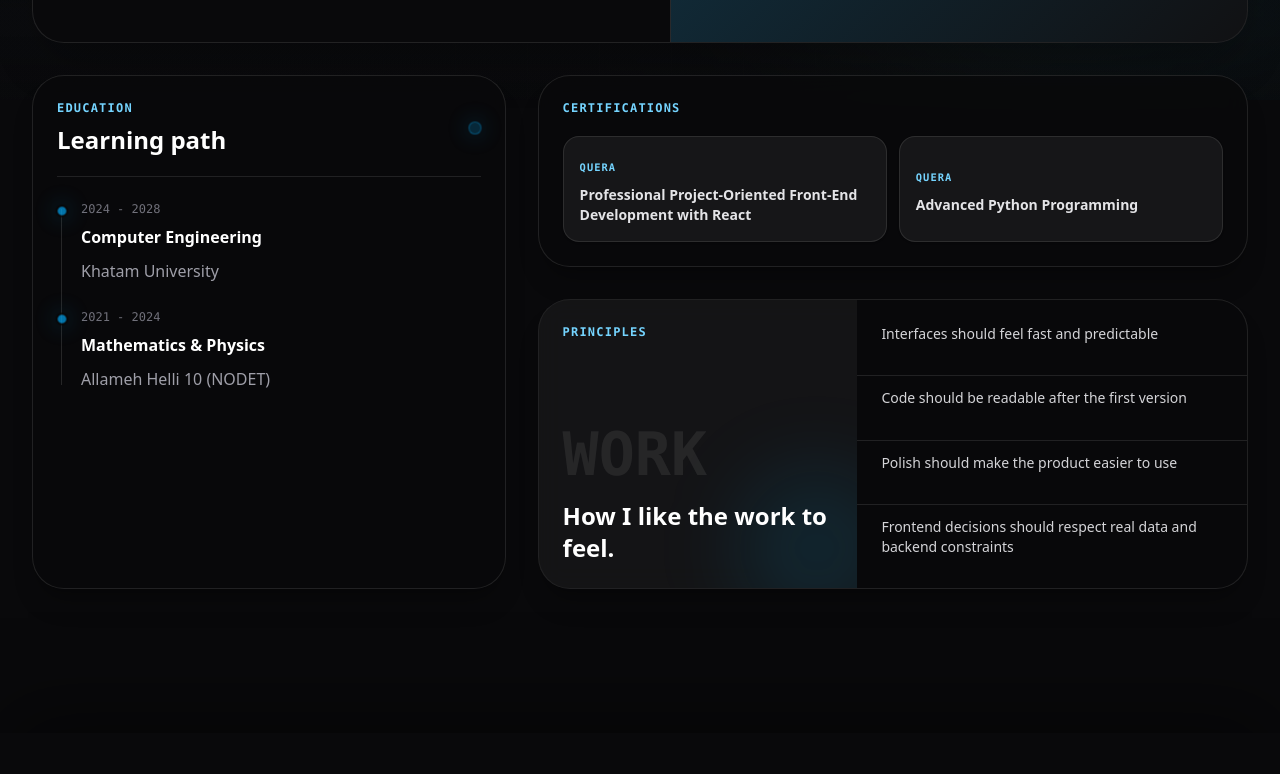
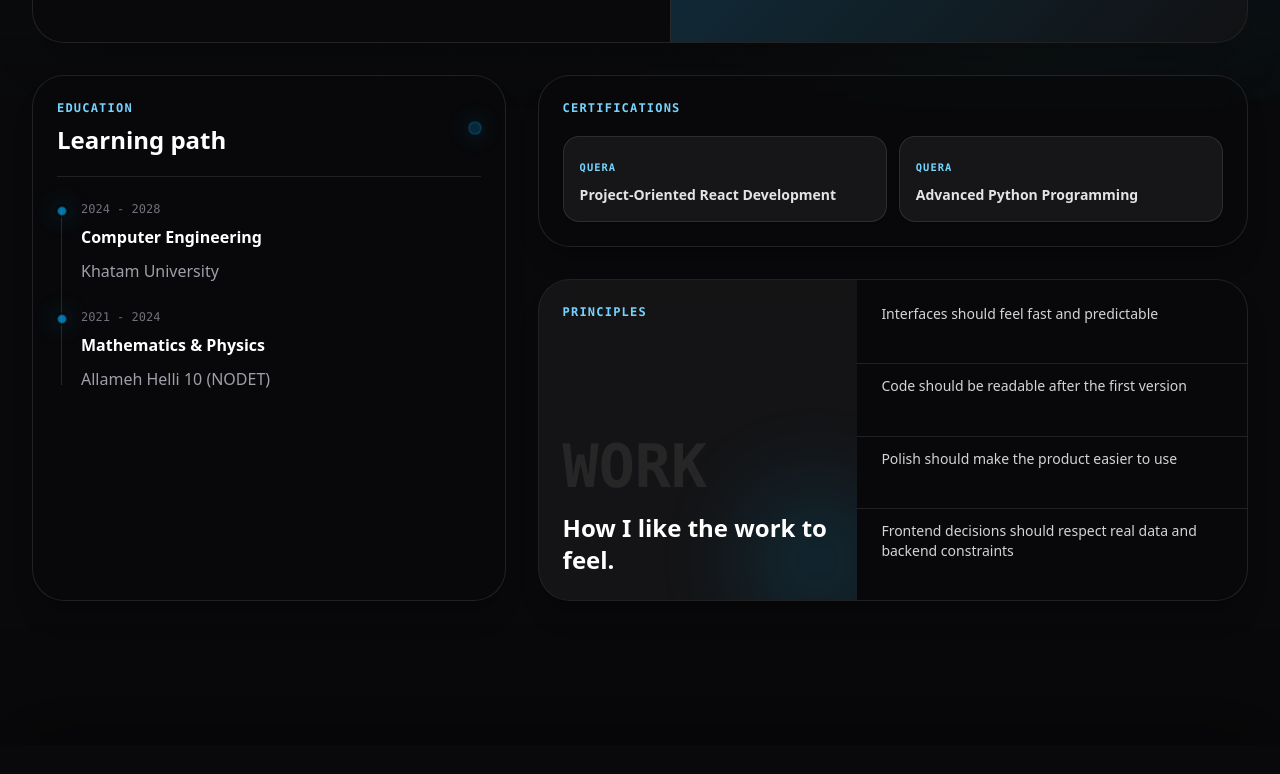
Before and after one commit to alireza-hq/portfolio, a Next.js app: page /about in a window 1280 px wide. Shown: the part 700-1474 px from the top of the page. Built offline with nearby package versions, Linux system fonts and the light colour scheme.

Commit message:
fix: stabilize certificate preview

```diff
--- a/src/features/about/components/AboutPrinciples.tsx
+++ b/src/features/about/components/AboutPrinciples.tsx
@@ -12,7 +12,7 @@ export const AboutPrinciples = ({
 }: AboutPrinciplesProps) => {
   return (
     <div className='grid overflow-hidden rounded-4xl border border-zinc-900/10 bg-white/80 shadow-xl shadow-zinc-900/5 backdrop-blur-md sm:grid-cols-[0.9fr_1.1fr] dark:border-white/10 dark:bg-zinc-950/80 dark:shadow-black/20'>
-      <div className='relative flex min-h-64 flex-col justify-between overflow-hidden bg-zinc-100/80 p-6 dark:bg-white/5'>
+      <div className='relative flex min-h-64 flex-col justify-between overflow-hidden bg-zinc-100/80 p-6 sm:min-h-80 dark:bg-white/5'>
         <div className='absolute -right-10 -bottom-10 h-40 w-40 rounded-full bg-sky-500/12 blur-2xl' />
         <p className='font-mono text-xs font-semibold tracking-widest text-sky-600 uppercase dark:text-sky-300'>
           {activeCertification ? 'certificate preview' : 'principles'}
@@ -31,7 +31,7 @@ export const AboutPrinciples = ({
 
       {activeCertification ? (
         <div
-          className='relative min-h-72 bg-zinc-950/95 p-3 select-none'
+          className='relative h-72 bg-zinc-950/95 p-3 select-none sm:h-80'
           onContextMenu={(event) => event.preventDefault()}
         >
           <Image
@@ -44,7 +44,7 @@ export const AboutPrinciples = ({
           />
         </div>
       ) : (
-        <div className='grid min-h-72 divide-y divide-zinc-900/10 pt-3 dark:divide-white/10'>
+        <div className='grid h-72 divide-y divide-zinc-900/10 pt-3 sm:h-80 dark:divide-white/10'>
           {values.map((item) => (
             <p
               key={item}
--- a/src/features/about/data/certifications.ts
+++ b/src/features/about/data/certifications.ts
@@ -1,6 +1,6 @@
 export const certifications = [
   {
-    title: 'Professional Project-Oriented Front-End Development with React',
+    title: 'Project-Oriented React Development',
     issuer: 'Quera',
     image: '/professional-react.jpg',
   },
```
